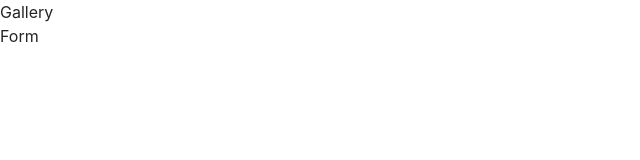
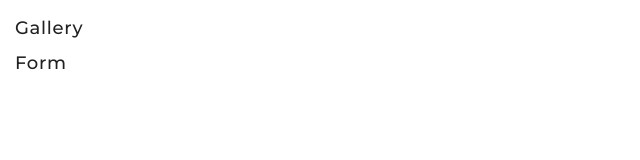
Before and after one commit to Natalia2110/goit-js-hw-09, a website built with Vite: page src/index.html in a window 1280 px wide. Shown: the whole page, without its empty margins (0-640 px from the left). Built offline with nearby package versions, Linux system fonts and the light colour scheme.

Commit message:
fix 2-form.css

```diff
--- a/src/css/2-form.css
+++ b/src/css/2-form.css
@@ -1,4 +1,4 @@
-@import url('https://fonts.googleapis.com/css2?family=Montserrat:ital,wght@0,100..900;1,100..900&display=swap');
+/* @import url('https://fonts.googleapis.com/css2?family=Montserrat:ital,wght@0,100..900;1,100..900&display=swap'); */
 
 body {
     margin: 0 auto;
@@ -17,7 +17,7 @@ label {
     /* gap: 16px; */
     border-radius: 8px;
     padding: 24px;
-    width: 408px;
+    width: 360px;
     /* height: 296px; */
 }
 /* .feedback-form:first-child{ */
@@ -26,7 +26,7 @@ label {
 /* } */
 
 .feedback-form>label {
-    width: 360px;
+    /* width: 360px; */
     /* height: 72px; */
     display: flex;
     align-items: flex-start;
@@ -73,8 +73,8 @@ label {
 
 .feedback-form input,
 .feedback-form textarea {
-    font: inherit;
-    width: 100%;
+    font-family: inherit;
+    width: 338px;
     height: 100%;
     border: 1px solid #808080;
     border-radius: 4px;
@@ -93,13 +93,10 @@ label {
 
 .feedback-form input{
     height: 100%;
-
     border-radius: 4px;
-    /* width: 360px; */
-    height: 40px;
 }
 
 .feedback-form textarea {
-    min-height: 80px;
+    min-height: 62px;
     resize: none;
 }
--- a/src/css/styles.css
+++ b/src/css/styles.css
@@ -4,9 +4,11 @@
   | default @import url()
   |============================ */
 
+@import url('https://fonts.googleapis.com/css2?family=Montserrat:ital,wght@0,100..900;1,100..900&display=swap');
 @import url('./reset.css');
 @import url('./1-gallery.css');
 @import url('./2-form.css');
+
 
 
 :root {
@@ -25,7 +27,21 @@
   -webkit-text-size-adjust: 100%;
 }
 
+.nav-list {
+  display: flex;
+  align-items: flex-start;
+  justify-content: flex-start;
+  flex-direction: column;
+  gap: 8px;
+  padding: 15px;
+  font-family: "Montserrat", sans-serif;
+  font-weight: 500;
+  font-size: 18px;
+  line-height: 1.5;
+  letter-spacing: 0.04em;
+  color: #212121;
 
-* {
-  box-sizing: border-box;
 }
+.nav-list a {
+  font-family: inherit;
+}
```
